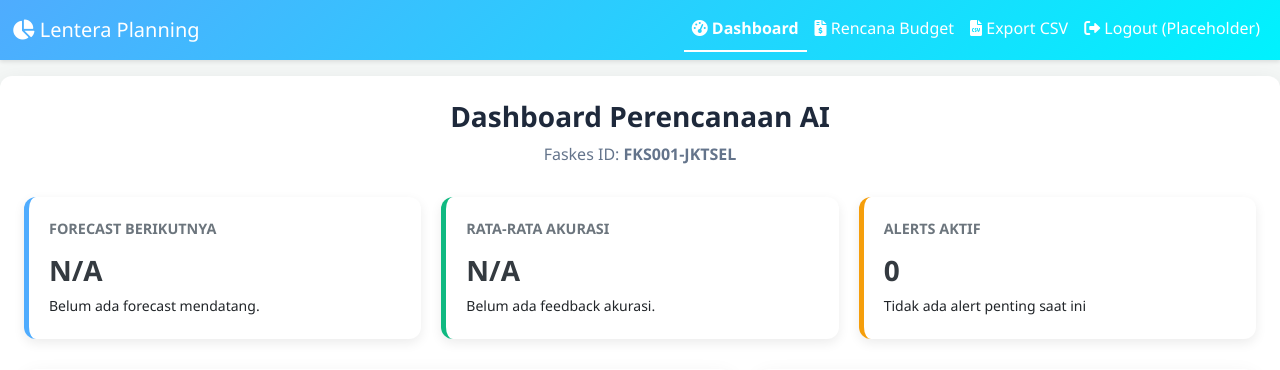
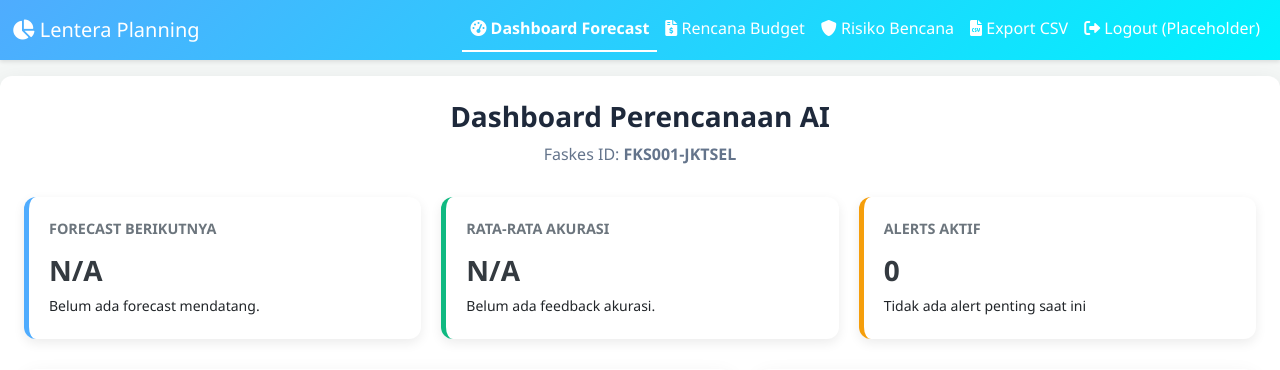
Before and after one commit to GOATZALES/Lentera, a Django app: page /faskes/planning/dashboard/ in a window 1280 px wide. Shown: the top 370 px of the page. Run offline with Django 5.2, Linux system fonts and the light colour scheme; data that the repository does not hold is empty; parts of the project's set-up code (start-up, migrations or seed data) failed here and were passed over; some libraries are stand-ins or nearby versions.

Commit message:
fix navbar

```diff
--- a/planning/templates/base_planning.html
+++ b/planning/templates/base_planning.html
@@ -89,15 +89,21 @@
             <div class="collapse navbar-collapse" id="planningNavContent">
                 <ul class="navbar-nav ms-auto mb-2 mb-lg-0">
                     <li class="nav-item">
-                        <a class="nav-link {% if request.resolver_match.url_name == 'dashboard' %}active{% endif %}" href="{% url 'planning:dashboard' %}"><i class="fas fa-tachometer-alt"></i> Dashboard</a>
+                        <a class="nav-link {% if request.resolver_match.url_name == 'dashboard' %}active{% endif %}" href="{% url 'planning:dashboard' %}"><i class="fas fa-tachometer-alt"></i> Dashboard Forecast</a>
                     </li>
                     <li class="nav-item">
                         <a class="nav-link {% if request.resolver_match.url_name == 'budget_plan' %}active{% endif %}" href="{% url 'planning:budget_plan' %}"><i class="fas fa-file-invoice-dollar"></i> Rencana Budget</a>
                     </li>
-                     <li class="nav-item">
+                    <!-- TAMBAHKAN LINK INI -->
+                    <li class="nav-item">
+                        <a class="nav-link {% if request.resolver_match.view_name == 'planning:disaster_dashboard' or request.resolver_match.view_name == 'planning:disaster_event_detail' %}active{% endif %}" href="{% url 'planning:disaster_dashboard' %}">
+                            <i class="fas fa-shield-alt"></i> Risiko Bencana
+                        </a>
+                    </li>
+                    <!--  ------------------- -->
+                    <li class="nav-item">
                         <a class="nav-link {% if request.resolver_match.url_name == 'export_csv' %}active{% endif %}" href="{% url 'planning:export_csv' %}"><i class="fas fa-file-csv"></i> Export CSV</a>
                     </li>
-                    <!-- Tambahkan link lain jika ada, misal link kembali ke Main App atau Logout -->
                     <li class="nav-item">
                         <a class="nav-link" href="#"><i class="fas fa-sign-out-alt"></i> Logout (Placeholder)</a>
                     </li>
```
Also changed, not shown: authentication/migrations/0001_initial.py, emergency/migrations/0001_initial.py, emergency/migrations/0002_seedling.py (deleted), emergency/migrations/0005_emergencyevent_ai_pre_positioning_recommendations_text_and_more.py (deleted), management/migrations/0001_initial.py.
